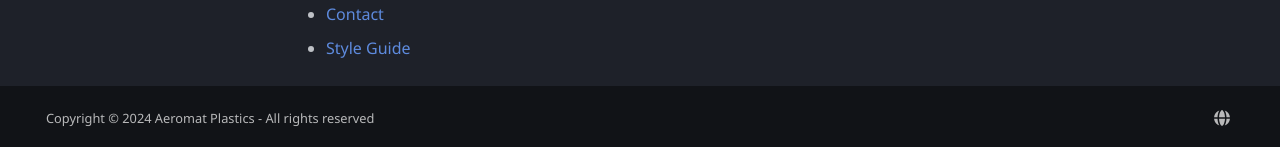
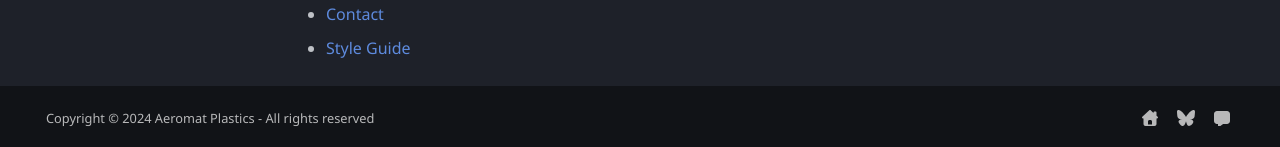
Before and after one commit to blake-gj/aio-docs, an MkDocs documentation site: the page built from docs/materials/index.md, in a window 1280 px wide and 954 px high. Shown: the part 804-951 px from the top of the window. Built offline with MkDocs 1.6.1 and Material for MkDocs 9.7.7, drawn with Linux system fonts in a browser that asks for light colours.

Commit message:
update social links in mkdocs configuration; change website icon and add Bluesky and contact options

```diff
--- a/mkdocs.yml
+++ b/mkdocs.yml
@@ -113,9 +113,15 @@ plugins:
 # Customization
 extra:
   social:
-    - icon: fontawesome/solid/globe
+    - icon: fontawesome/solid/house-chimney
       link: https://www.aeromatplastics.com
       name: Aeromat Plastics Website
+    - icon: fontawesome/brands/bluesky
+      link: https://bsky.app/your-profile-url
+      name: Follow us on Bluesky
+    - icon: fontawesome/solid/message
+      link: mailto:contact@aeromatplastics.com
+      name: Ask AeroGPT
   generator: false  # Removes "Made with Material for MkDocs" from footer
 
 copyright: Copyright &copy; 2024 Aeromat Plastics - All rights reserved
```
